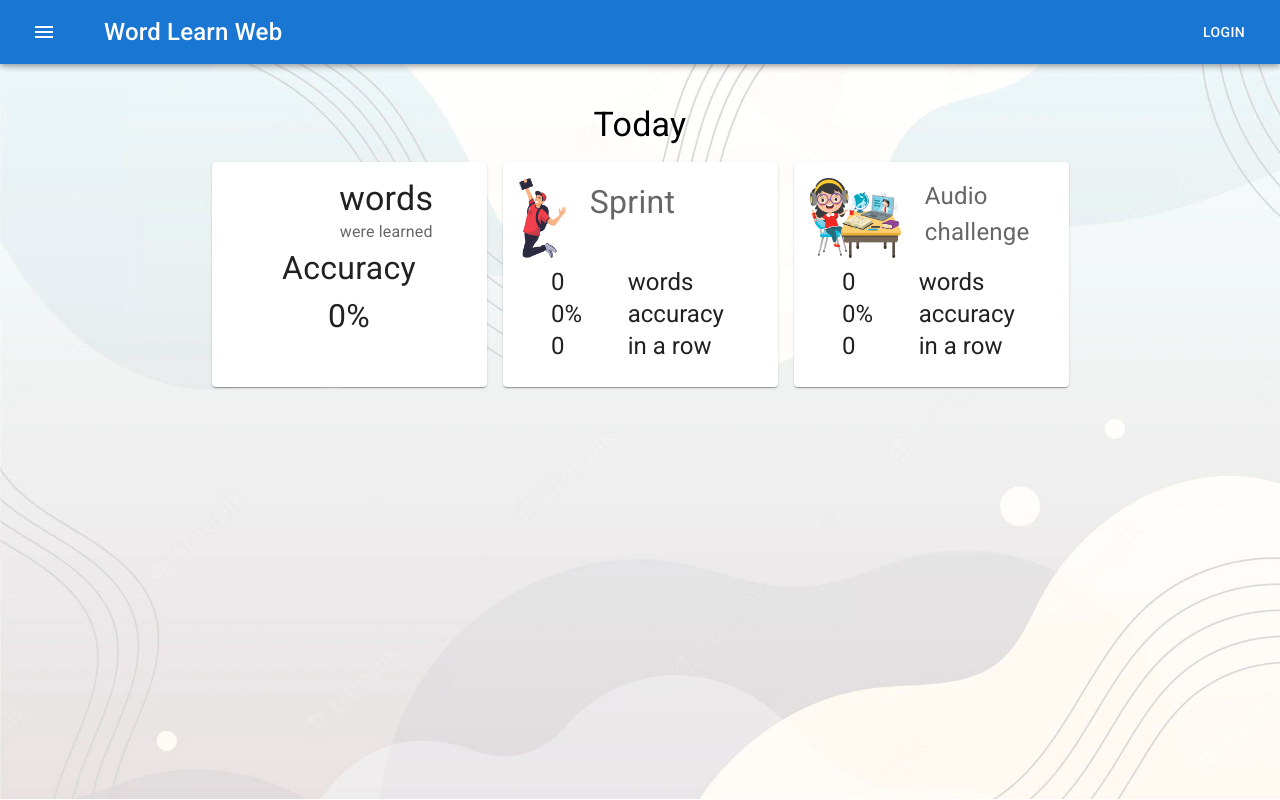
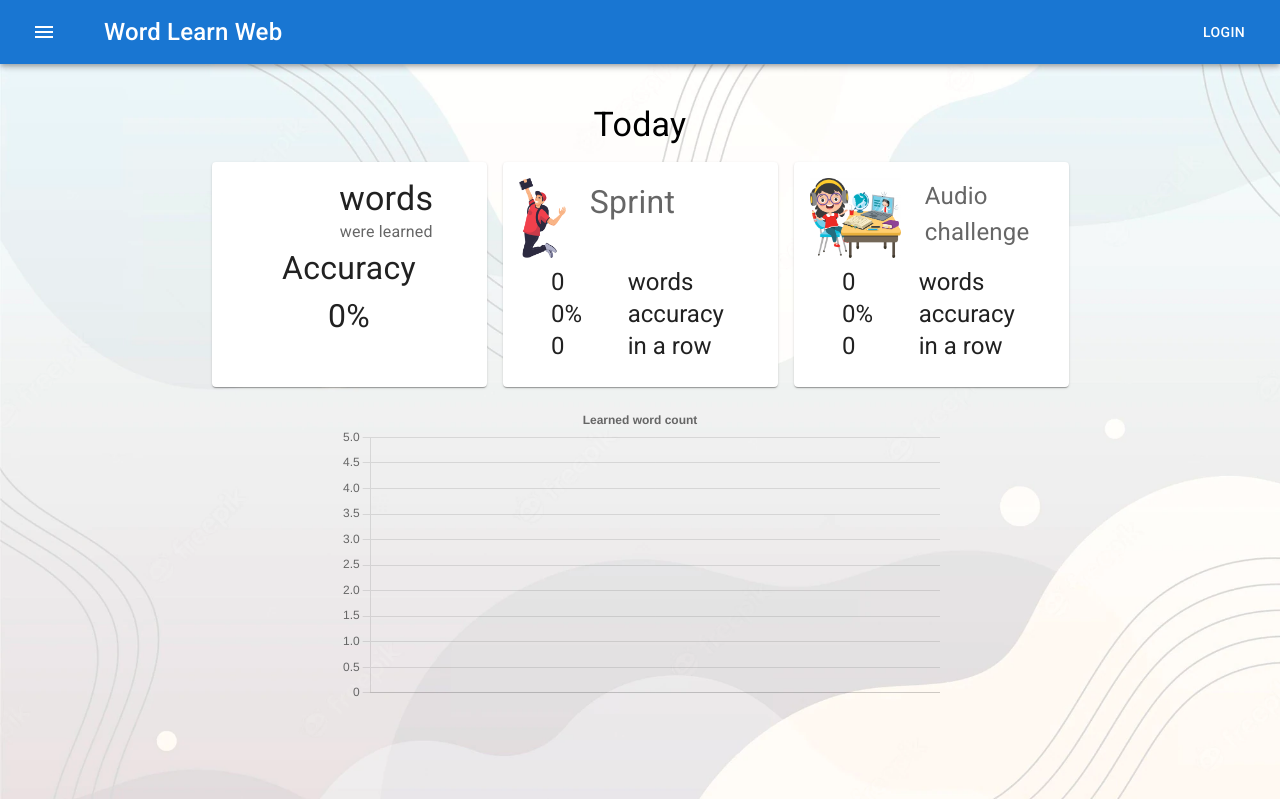
Before and after one commit to dmitriStpaniuk/rslang, a React (Create React App) app: page /statistic in a window 1280 px wide. Built offline with nearby package versions, Linux system fonts and the light colour scheme.

Commit message:
add a timeline for all time

```diff
--- a/src/components/Statistics.tsx
+++ b/src/components/Statistics.tsx
@@ -5,6 +5,17 @@ import { Card, CardContent, Grid, Typography } from "@mui/material";
 import { getStatistic, Stat } from "./games/updateStatistic";
 import { useUser } from "./UserProvider";
 import { useEffect, useState } from "react";
+import {
+  Chart as ChartJS,
+  CategoryScale,
+  LinearScale,
+  BarElement,
+  Title,
+  Tooltip,
+  Legend,
+} from 'chart.js';
+import { Bar } from 'react-chartjs-2';
+
 export const Statistics = () => {
   const [user] = useUser();
   const [dataStatistic, setStatInfo] = useState<Stat>();
@@ -13,6 +24,46 @@ export const Statistics = () => {
     // setStatInfo(data);
     if (user) getStatistic(user).then(setStatInfo);
   }, [user]);
+
+  ChartJS.register(
+    CategoryScale,
+    LinearScale,
+    BarElement,
+    Title,
+    Tooltip,
+    Legend
+  );
+
+  const options = {
+    responsive: true,
+    plugins: {
+      legend: {
+        display: false,
+        position: 'top' as const,
+      },
+      title: {
+        display: true,
+        text: 'Learned word count',
+      },
+    },
+  };
+  const labels= dataStatistic?.optional.winrateHistory.data.map((item) => item.date);
+
+  const data = {
+    labels,
+    datasets: [
+      {
+        data: [5],
+        backgroundColor: 'rgba(255, 99, 132, 0.5)',
+      },
+    ],
+  };
+
+  const styles = {
+      div: {
+          width: "50%",
+      }
+  }
 
   const pathStat = dataStatistic?.optional.winrateHistory.data[0];
   const accAudio = pathStat?.audioCorrect;
@@ -46,6 +97,7 @@ export const Statistics = () => {
       justifyContent="flex-start"
       gap={2}
       flexDirection="column"
+      alignItems="center"
       p={5}
       height="calc(100vh - 65px)"
       width="100%"
@@ -176,6 +228,9 @@ export const Statistics = () => {
           </Card>
         </Grid>
       </Grid>
+      <div style={styles.div}>
+        <Bar options={options} data={data} updateMode='resize'/>
+      </div>
     </Grid>
   );
 };
```
